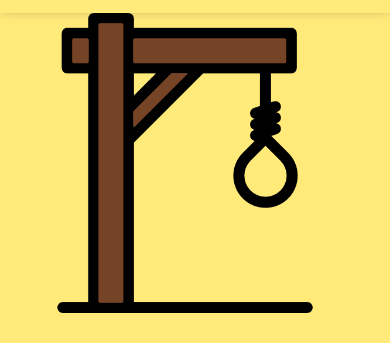
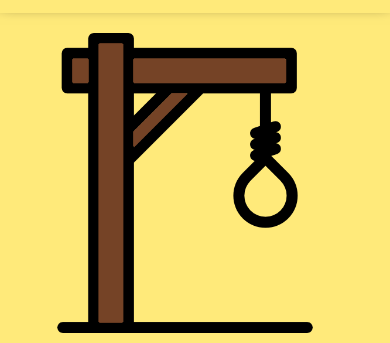
Before and after one commit to BrunoH4ds/Forca_do_Saber, a plain HTML site: page index.html in a window 390 px wide. Shown: the part 87-430 px from the top of the page. Drawn offline with nearby package versions, Linux system fonts and the light colour scheme.

Commit message:
fix margin

```diff
--- a/src/css/index.css
+++ b/src/css/index.css
@@ -128,7 +128,7 @@ body::-webkit-scrollbar {
   justify-content: center;
   flex-direction: column;
   min-height: 76.7dvh;
-  margin: 0 15%; /* Reduz a margem lateral */
+  margin: 20px 15%; /* Reduz a margem lateral */
   box-sizing: border-box; /* Inclui o padding no cálculo da largura total */
 }
 
@@ -305,7 +305,7 @@ footer {
 
 @media screen and (max-width: 1025px) {
   .container {
-   margin: 0 5%;
+   margin: 20px 5%;
   }
 }
 
@@ -319,7 +319,7 @@ footer {
     flex-wrap: wrap;
   }
   .container{
-    margin: 0 10%;
+    margin: 20px 10%;
   }
   .container_2{
     margin: 0 10%;
@@ -352,7 +352,7 @@ footer {
 
 @media screen and (max-width: 376px){
   .container{
-    margin: 0 5%;
+    margin: 20px 5%;
   }
   .container_2{
     margin: 0 2%;
```
